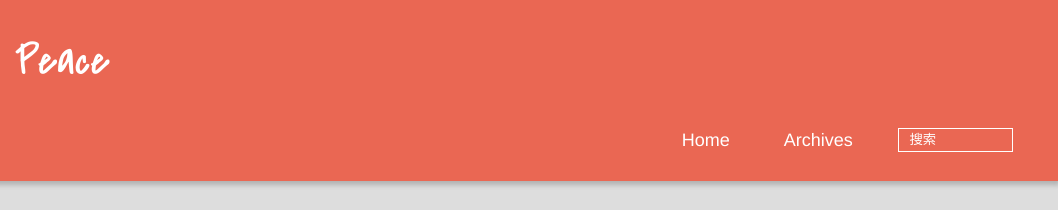
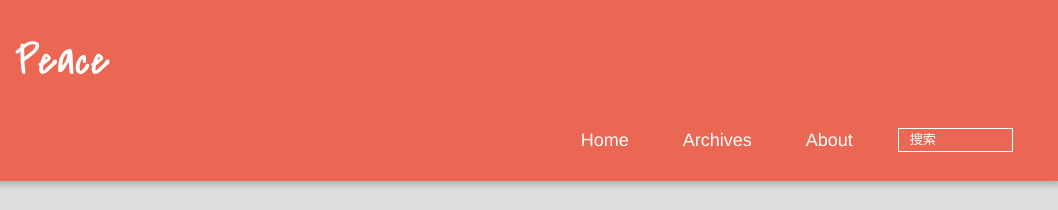
Before and after one commit to lukenlucia/lukenlucia.github.io, a plain HTML site: page 2015/07/08/hello-world/index.html in a window 1280 px wide. Shown: the top 210 px of the page, 222-1280 px from the left. Drawn offline with Linux system fonts and the light colour scheme; files whose address does not match are found by name.

Commit message:
Site updated: 2015-07-08 21:00:50

```diff
--- a/2015/07/08/hello-world/index.html
+++ b/2015/07/08/hello-world/index.html
@@ -44,6 +44,8 @@
 						<li><a href="/">Home</a></li>
 
 						<li><a href="/archives">Archives</a></li>
+
+						<li><a href="About">About</a></li>
 
 					<li>
 
```
Also changed, not shown: archives/2015/07/index.html (+2 -0 lines), archives/2015/index.html (+2 -0 lines), archives/index.html (+2 -0 lines), index.html (+2 -0 lines).
